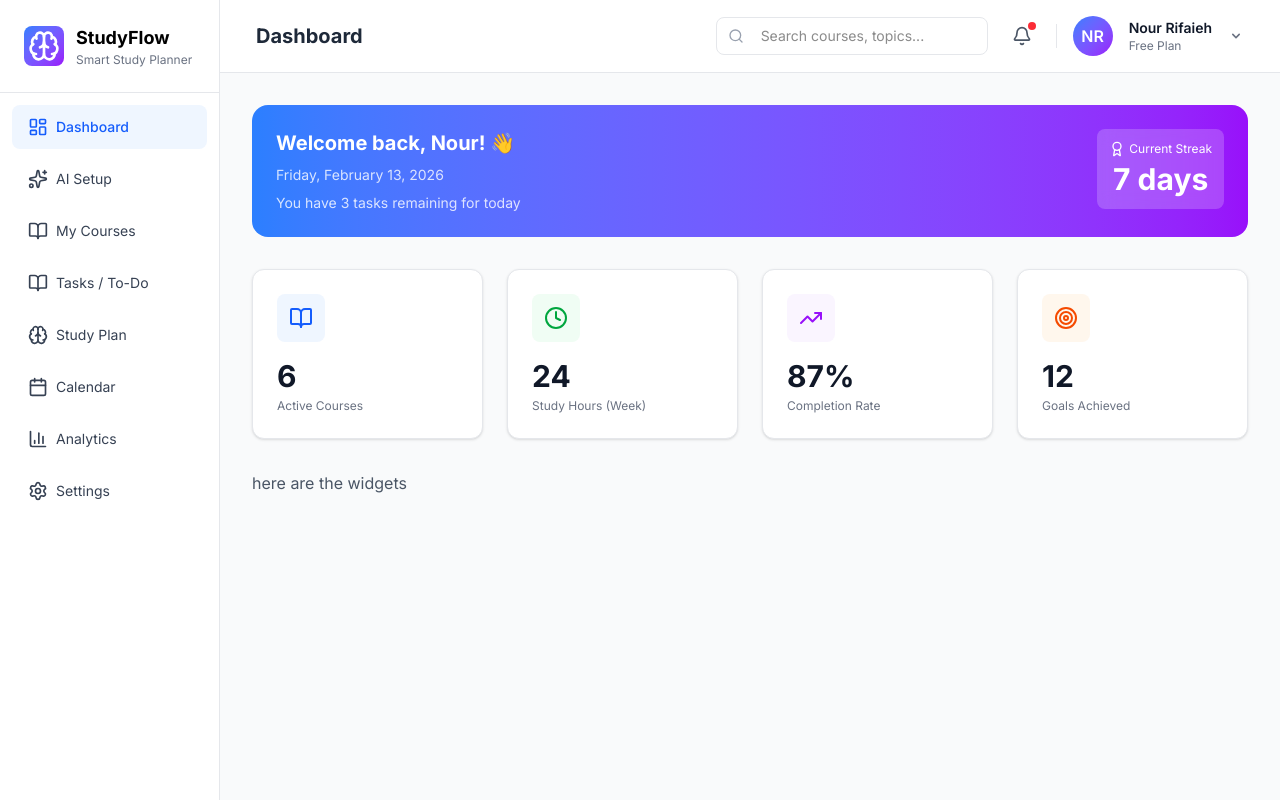
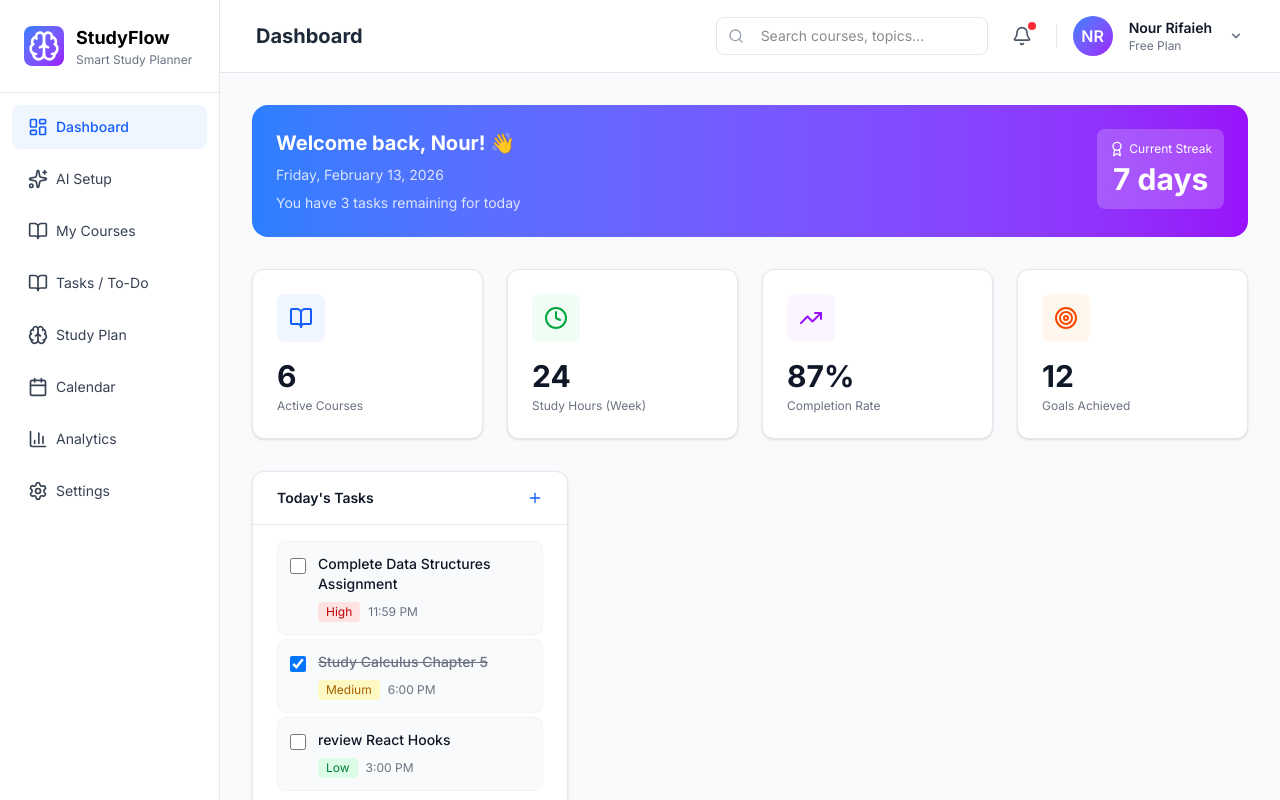
Before and after one commit to ruba73/tecktalksproject, a Next.js app: page /dashboard in a window 1280 px wide. Built offline with nearby package versions, Linux system fonts and the light colour scheme.

Commit message:
feat: add Todaystasks with a statis data

```diff
--- a/app/dashboard/page.tsx
+++ b/app/dashboard/page.tsx
@@ -1,6 +1,6 @@
 import { StatsGrid } from "@/components/dashboard/StatsGrid";
 import { WelcomeCard } from "@/components/dashboard/WelcomeCard";
-
+import { TodaysTasks } from "@/components/dashboard/TodaysTasks";
 export default function DashboardPage() {
   return (
     <div className="p-8 space-y-8">
@@ -10,6 +10,9 @@ export default function DashboardPage() {
       {/* <p className="text-gray-600 mt-2">Welcome to your dashboard!</p> */}
 
       <div className="text-gray-600 mt-4">
+        <div className="grid grid-cols-1 md:grid-cols-2 lg:grid-cols-3 gap-6">
+        <TodaysTasks/>
+        </div>
         <p>here are the widgets</p>
       </div>
     </div>
--- /dev/null
+++ b/components/dashboard/TodaysTasks.tsx
@@ -0,0 +1,81 @@
+"use client";
+import { Plus } from "lucide-react";
+import { Card, CardContent, CardHeader, CardTitle } from "@/components/ui/card";
+import { useState } from "react";
+
+export function TodaysTasks(){
+
+    const [tasks, setTasks] = useState([
+        {
+            id: "1",
+            title: "Complete Data Structures Assignment",
+            priority: "high" as const,
+            time: "11:59 PM",
+            completed: false,
+        },
+        {
+            id: "2",
+            title: "Study Calculus Chapter 5",
+            priority: "medium" as const,
+            time: "6:00 PM",
+            completed: true,
+        },
+        {
+            id: "3",
+            title: "review React Hooks",
+            priority: "low" as const,
+            time: "3:00 PM",
+            completed: false,
+        },
+    ])
+
+    const toggleTask = (id: string) => {
+        setTasks(tasks.map(task =>
+            task.id === id ? { ...task, completed: !task.completed } : task
+        ));
+    };
+
+    const priorityColors = {
+        high: "bg-red-100 text-red-700",
+        medium: "bg-yellow-100 text-yellow-700",
+        low: "bg-green-100 text-green-700",
+    };
+
+    return(
+    <Card>
+        <CardHeader>
+            <div className="flex items-center justify-between">
+                <CardTitle className="text-sm font-semibold">Today's Tasks</CardTitle>
+                <button className="flex items-center gap-1 text-blue-600 hover:text-blue-700">
+                    <Plus className="w-4 h-4" />
+                </button>
+            </div>
+        </CardHeader>
+        <CardContent>
+            <div className="space-y-1">
+                {tasks.map((task) => (
+                    <div key={task.id} className="flex items-start gap-3 p-3 border bg-gray-50 rounded-lg hover:bg-gray-100 border-gray-100">
+                        <input type="checkbox"
+                            checked={task.completed}
+                            onChange={() => toggleTask(task.id)}
+                            className="mt-1 w-4 h-4 rounded border-gray-300 text-blue-600 focus:ring-blue-500 "
+                        />
+                        <div className="flex-1 min-w-0 ">
+                            <h4 className={`font-medium text-sm ${task.completed ? 'line-through text-gray-500' : 'text-gray-900'}`}>
+                            {task.title}
+                            </h4>
+                            <div className="flex items-center gap-2 mt-2">
+                            <span className={`text-xs px-2 py-0.5 rounded ${priorityColors[task.priority]} capitalize`}>
+                                {task.priority}
+                            </span>
+                            <span className="text-xs text-gray-500">{task.time}</span>
+                            </div>
+                        </div>
+                    </div>
+                ))}
+            </div>
+        </CardContent>
+            <button className="w-full text-center  text-sm text-blue-600 font-medium hover:text-blue-700 py-2">View All Tasks</button>
+    </Card>
+    );
+}
--- a/components/layout/totesting.tsx
+++ b/components/layout/totesting.tsx
@@ -1,11 +1,125 @@
-import React from 'react'
+'use client';
 
-const totesting = () => {
+import { useState } from 'react';
+import { Card, CardHeader, CardTitle, CardContent } from '@/components/ui/card';
+import { Plus } from 'lucide-react';
+
+export function TodaysTasks() {
+  // Static tasks data
+  const [tasks, setTasks] = useState([
+    {
+      id: '1',
+      title: 'Complete Data Structures Assignment',
+      description: 'Implement AVL tree relation methods',
+      priority: 'high' as const,
+      type: 'Assignment' as const,
+      time: '11:59 PM',
+      completed: false,
+    },
+    {
+      id: '2',
+      title: 'Study Calculus Chapter 5',
+      description: 'Integration techniques and applications',
+      priority: 'medium' as const,
+      type: 'Study' as const,
+      time: '6:00 PM',
+      completed: true,
+    },
+    {
+      id: '3',
+      title: 'Review React Hooks',
+      description: 'Go through useState, useEffect, and custom hooks',
+      priority: 'low' as const,
+      type: 'Review' as const,
+      time: '3:00 PM',
+      completed: false,
+    },
+    {
+      id: '4',
+      title: 'Database Systems Quiz Prep',
+      description: 'Prepare for quiz on SQL joins and normalization',
+      priority: 'high' as const,
+      type: 'Exam' as const,
+      time: '2:00 PM',
+      completed: false,
+    },
+  ]);
+
+  // Toggle task completion
+  const toggleTask = (id: string) => {
+    setTasks(tasks.map(task =>
+      task.id === id ? { ...task, completed: !task.completed } : task
+    ));
+  };
+
+  // Priority badge colors
+  const priorityColors = {
+    high: 'bg-red-100 text-red-700',
+    medium: 'bg-yellow-100 text-yellow-700',
+    low: 'bg-green-100 text-green-700',
+  };
+
+  // Type badge colors
+  const typeColors = {
+    Assignment: 'bg-blue-100 text-blue-700',
+    Exam: 'bg-purple-100 text-purple-700',
+    Study: 'bg-green-100 text-green-700',
+    Review: 'bg-orange-100 text-orange-700',
+    Project: 'bg-pink-100 text-pink-700',
+  };
+
   return (
-    <div>
+    <Card>
+      <CardHeader>
+        <div className="flex items-center justify-between">
+          <CardTitle>Today's Tasks</CardTitle>
+          <button className="flex items-center gap-1 text-blue-600 text-sm font-medium hover:text-blue-700">
+            <Plus className="w-4 h-4" />
+            Add
+          </button>
+        </div>
+      </CardHeader>
+      <CardContent>
+        <div className="space-y-0">
+          {tasks.map((task) => (
+            <div key={task.id} className="flex items-start gap-3 py-3 border-b border-gray-100 last:border-0">
+              {/* Checkbox */}
+              <input
+                type="checkbox"
+                checked={task.completed}
+                onChange={() => toggleTask(task.id)}
+                className="mt-1 w-4 h-4 rounded border-gray-300 text-blue-600 focus:ring-blue-500"
+              />
 
-    </div>
-  )
+              {/* Content */}
+              <div className="flex-1 min-w-0">
+                <h4 className={`font-medium text-sm ${task.completed ? 'line-through text-gray-500' : 'text-gray-900'}`}>
+                  {task.title}
+                </h4>
+                <p className="text-xs text-gray-500 mt-0.5">{task.description}</p>
+
+                {/* Badges */}
+                <div className="flex items-center gap-2 mt-2">
+                  <span className={`text-xs px-2 py-0.5 rounded ${priorityColors[task.priority]} capitalize`}>
+                    {task.priority}
+                  </span>
+                  <span className={`text-xs px-2 py-0.5 rounded ${typeColors[task.type]}`}>
+                    {task.type}
+                  </span>
+                  <span className="text-xs text-gray-500">{task.time}</span>
+                </div>
+              </div>
+            </div>
+          ))}
+        </div>
+
+        {/* View All Link */}
+        <div className="mt-4 pt-4 border-t border-gray-200">
+          <button className="text-blue-600 text-sm font-medium hover:text-blue-700 w-full text-center">
+            View All Tasks
+          </button>
+        </div>
+      </CardContent>
+    </Card>
+  );
 }
-
-export default totesting
```
